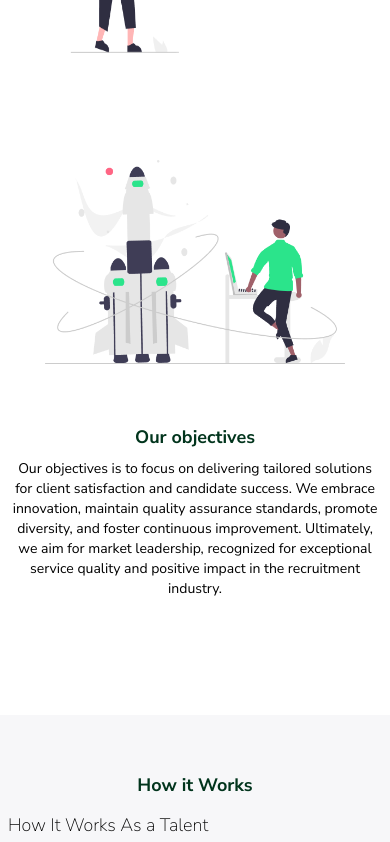
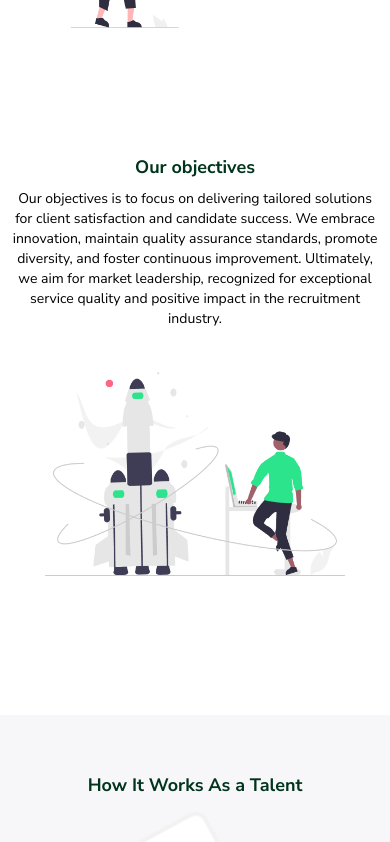
Before and after one commit to OlusanyaAyomide/proNext, a React (Vite) app: page / in a window 390 px wide. Shown: the part 2320-3162 px from the top of the page. Built offline with nearby package versions, Linux system fonts and the light colour scheme; what tailwindcss-animation-delay would draw is missing.

Commit message:
'badmus-update'

```diff
--- a/src/components/landing/AboutUsSection.tsx
+++ b/src/components/landing/AboutUsSection.tsx
@@ -10,7 +10,8 @@ interface IAboutUsSection{
 
 export default function AboutUsSection({image,text,title,reverse}:IAboutUsSection) {
   return (
-    <div className='mt-2 mb-16 flex-center flex-wrap'>
+    <>
+    <div className='mt-2  max-md:hidden mb-16 flex-center flex-wrap'>
         {!reverse?<TriggerView side='left' className="w-full md:w-6/12 max-md:mb-5">
             <div className="mx-auto max-w-[300px]">
                 <div className="aspect-[6/5]">
@@ -29,7 +30,21 @@ export default function AboutUsSection({image,text,title,reverse}:IAboutUsSectio
                 </div>
             </div>
         </TriggerView>:null}
+    </div>
+    <div className='md:hidden  mb-16 flex-center flex-wrap mt-2'>
+        <TriggerView side="up" className="mt-4 md:w-6/12 max-md:mb-5">
+            <h3 className="text-center text-pro-blue w-full font-bold mb-2 text-lg">{title}</h3>
+            <p className="text-center">{text}</p>
+        </TriggerView>
+        <TriggerView side='up' className="w-full md:w-6/12 max-md:mb-5">
+            <div className="mx-auto max-w-[300px]">
+                <div className="aspect-[6/5]">
+                    <img src={image} alt="about-us"  className='w-full h-full object-contain'/>
+                </div>
+            </div>
+        </TriggerView>
+    </div>
+    </>
 
-    </div>
   )
 }
--- a/src/components/landing/FindJobForm.tsx
+++ b/src/components/landing/FindJobForm.tsx
@@ -229,7 +229,7 @@ export default function FindJobForm() {
         />
 
         <div className='w-full mb-6 relative'>
-            <h3 className='ml-2 font-medium text-support mb-[2px] md:text-[15px]'>Upload resume</h3>
+            <h3 className='ml-2 font-medium text-support mb-[2px] md:text-[15px]'>Upload Resume/Cv</h3>
             <input onChange={handeFileChange} ref={ref} type="file" className="hidden" />
             {!file ?
             <>
--- a/src/components/landing/Footer.tsx
+++ b/src/components/landing/Footer.tsx
@@ -29,13 +29,13 @@ export default function Footer() {
                 <Logo className='-ml-4 scale-110'/>
                 <ContactDialog className='bg-transparent  border-white max-sm:scale-[80%]'/>
             </div>
-            <div className="my-3 ml-auto flex flex-wrap max-w-[250px]">
+            <div className="my-3 md:ml-auto flex flex-wrap max-w-[250px]">
                 <span className='block mb-2 w-5/12 pr-2'>Email Addrss</span>
-                <span className='block mb-2 w-7/12 pr-2 text-right'>pronext@gmail.com</span>
+                <span className='block mb-2 w-7/12 pr-2 md:text-right'>pronext@gmail.com</span>
                 <span className='block mb-2 w-5/12 pr-2'>Address</span>
-                <span className='block mb-2 w-7/12 pr-2 text-right'>myadress at philipines</span>
+                <span className='block mb-2 w-7/12 pr-2 md:text-right'>myadress at philipines</span>
                 <span className='block mb-2 w-5/12 pr-2'>Phone No</span>
-                <span className='block mb-2 w-7/12 pr-2 text-right'>0834567792</span>
+                <span className='block mb-2 w-7/12 pr-2 md:text-right'>0834567792</span>
             </div>
 
         </div>
--- a/src/components/landing/HowItWorks.tsx
+++ b/src/components/landing/HowItWorks.tsx
@@ -10,8 +10,8 @@ import HireTalentForm from './HireTalentForm'
 export default function HowItWorks() {
   return (
     <div id='works' className='mt-6 w-full overflow-hidden py-8 landing-pad'>
-        <h1 className="text-center font-bold text-pro-blue text-lg mb-3">How it Works</h1>
-        <h1 className="font-thin my-3 mb-10 text-lg">How It Works As a  Talent</h1>
+        <h1 className="hidden">How it Works</h1>
+        <h1 className="text-center font-bold text-pro-blue text-lg mb-3">How It Works As a  Talent</h1>
         <div className="flex-center flex-wrap">
             {_howItWorksTalent.map((item,key)=>(
                 <TriggerView side='up' key={key} className='w-full sm:w-6/12 mb-12 px-2 lg:w-3/12'>
@@ -34,7 +34,7 @@ export default function HowItWorks() {
 
         </TriggerView>
         <div className="mt-16">
-            <h1 className="font-thin my-3 mb-10 text-lg">How It Works As a  Talent Seeker</h1>
+            <h1 className="text-center font-bold text-pro-blue text-lg mb-9">How It Works As a  Talent Seeker</h1>
             <div className="flex flex-center flex-wrap">
                 {_howItWorksTalentSeeker.map((item,key)=>(
                     <TriggerView side='up' key={key} className='w-full sm:w-6/12 mb-12 px-2 lg:w-3/12'>
```
